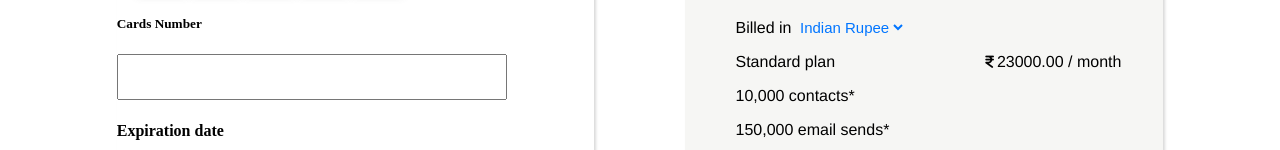
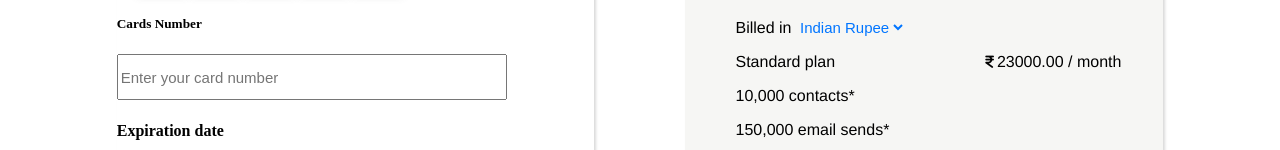
Before and after one commit to rajeshdeo/mailchamp, a plain HTML site: page payment.html in a window 1280 px wide. Shown: the part 169-319 px from the top of the page. Drawn offline with Linux system fonts and the light colour scheme.

Commit message:
payment edited

```diff
--- a/payment.html
+++ b/payment.html
@@ -8,7 +8,7 @@
     src="https://kit.fontawesome.com/24c494a6b6.js"
 crossorigin="anonymous"
 ></script>
-    <title>Paymet</title>
+    <title>Payment</title>
     <link rel="stylesheet" href="payment.css">
 </head>
 <body>
@@ -30,11 +30,11 @@ crossorigin="anonymous"
 
             <div>
                 <h5>Cards Number</h5>
-                <input type="number" name="" id="number" maxlength="20" required>
+                <input type="number" id="number" placeholder="Enter your card number" maxlength="16" required>
                 <h4>Expiration date</h4>
-                <input id="date" type="tel" placeholder="MM-YY" maxlength="7" required>
+                <input id="date" type="tel" placeholder="MM-YY" maxlength="4" required>
                 <h4>Security code</h4>
-                <input type="number" placeholder="123" id="Security" maxlength="4" required>
+                <input type="password" placeholder="123" id="Security" maxlength="3" required>
             </div>
         </div>
         <div id="process">
--- a/payment.js
+++ b/payment.js
@@ -10,7 +10,7 @@ function myfun(){
     {
         alert("Please fill the details !")
     }
-    else if(input.length<16 ||input.length>16 ){
+    else if(input.length<16 || input.length>16 ){
         alert("Invalid Card Number")
     }
 
```
